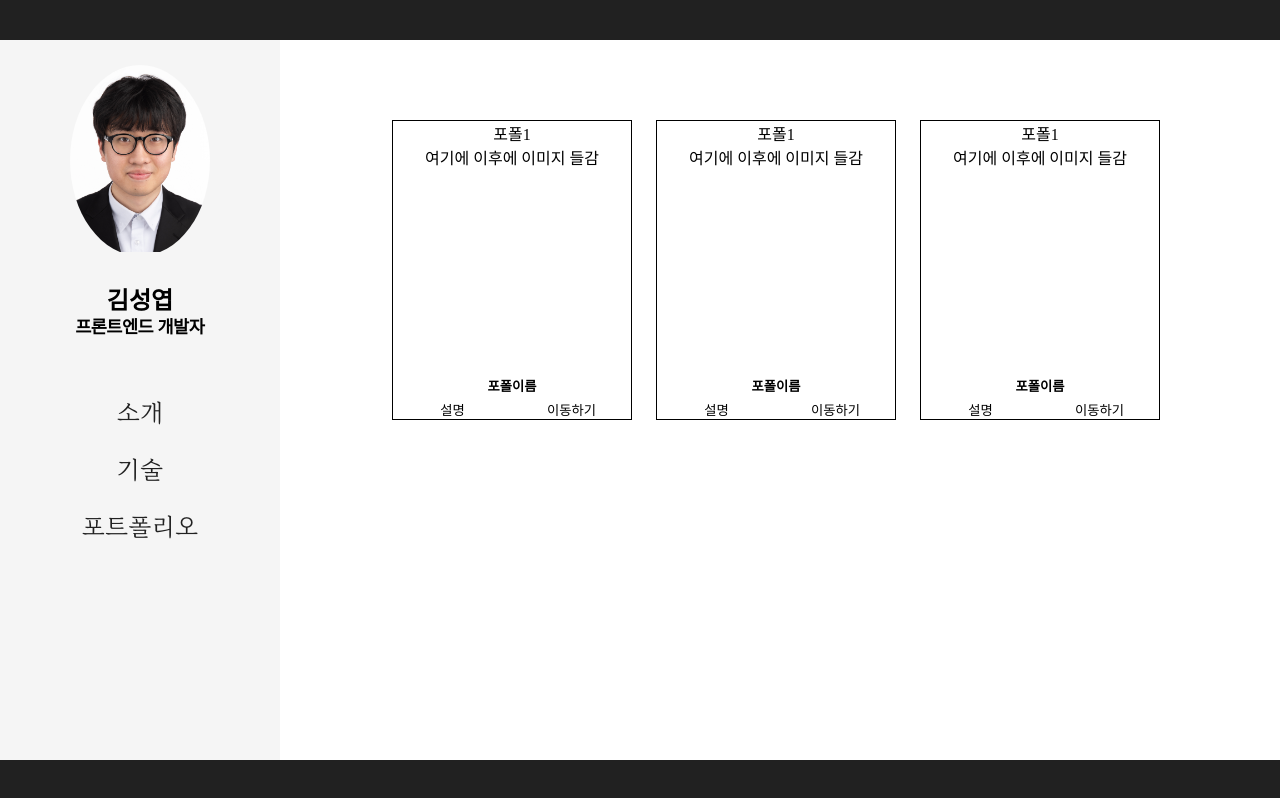
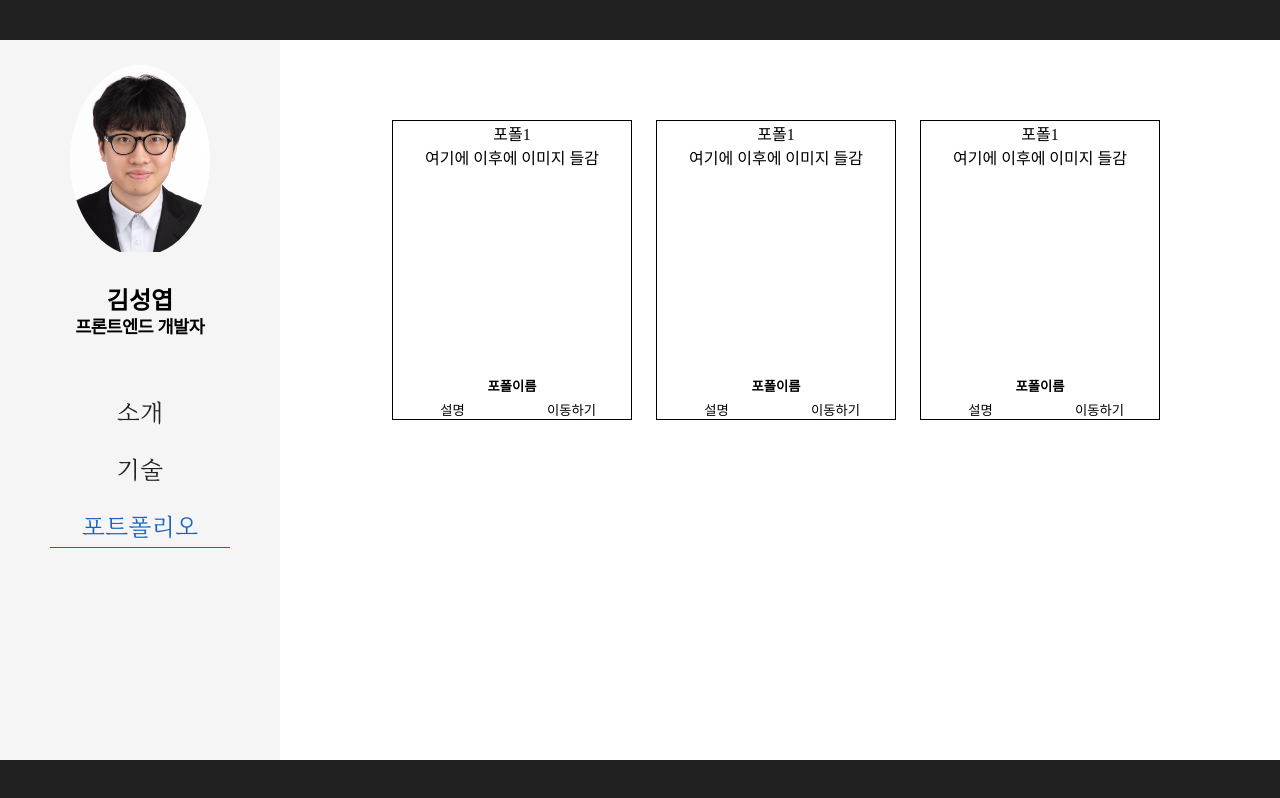
Before and after one commit to sktmcode93/resume, a React (Create React App) app: page /portfolio in a window 1280 px wide. Built offline with nearby package versions, Linux system fonts and the light colour scheme.

Commit message:
modify : active Tab on SideBar

```diff
--- a/src/Components/SideBar.jsx
+++ b/src/Components/SideBar.jsx
@@ -1,9 +1,11 @@
 import { memo } from "react";
 import { Link } from "react-router-dom";
+import { useLocation } from "react-router";
 
 import myImg from 'images/김성엽.jpg';
 
 const SideBar = () => {
+    const { pathname } = useLocation();
     return <aside className="side-bar">
         <div className="img-box">
             <img src={myImg} alt="증명사진" />
@@ -13,9 +15,9 @@ const SideBar = () => {
             <h2>프론트엔드 개발자</h2>
         </div>
         <ul className="nav-list">
-            <li><Link to="/">소개</Link></li>
-            <li><Link to="/skills">기술</Link></li>
-            <li><Link to="/portfolio">포트폴리오</Link></li>
+            <li className={pathname === "/" ? "active" : ""}><Link to="/">소개</Link></li>
+            <li className={pathname === "/skills" ? "active" : ""}><Link to="/skills">기술</Link></li>
+            <li className={pathname === "/portfolio" ? "active" : ""}><Link to="/portfolio">포트폴리오</Link></li>
         </ul>
     </aside>
 }
```
